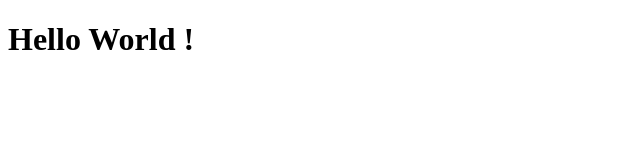
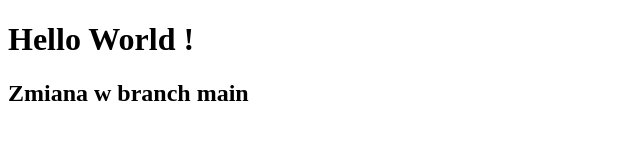
Before and after one commit to jerzyk2007/testing-repository-gh, a plain HTML site: page index.html in a window 1280 px wide. Shown: the whole page, without its empty margins (0-640 px from the left). Drawn offline with Linux system fonts and the light colour scheme.

Commit message:
Modified index.html - add h2 mm

```diff
--- a/index.html
+++ b/index.html
@@ -10,6 +10,7 @@
 
 <body>
     <h1>Hello World !</h1>
+    <h2>Zmiana w branch main</h2>
 </body>
 
 </html>
```
